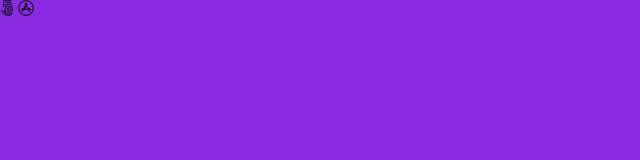
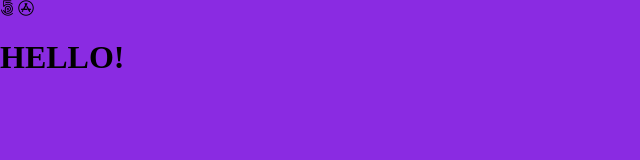
Before and after one commit to Fl1nt90/quote-generator, a plain HTML site: page index.html in a window 1280 px wide. Shown: the whole page, without its empty margins (0-640 px from the left). Drawn offline with Linux system fonts and the light colour scheme.

Commit message:
first change

```diff
--- a/index.html
+++ b/index.html
@@ -12,6 +12,7 @@
   <body>
     <i class="fa-brands fa-500px"></i>
     <i class="fa-brands fa-app-store"></i>
+    <h1>HELLO!</h1>
     <!-- Script -->
     <script src="script.js"></script>
   </body>
```
